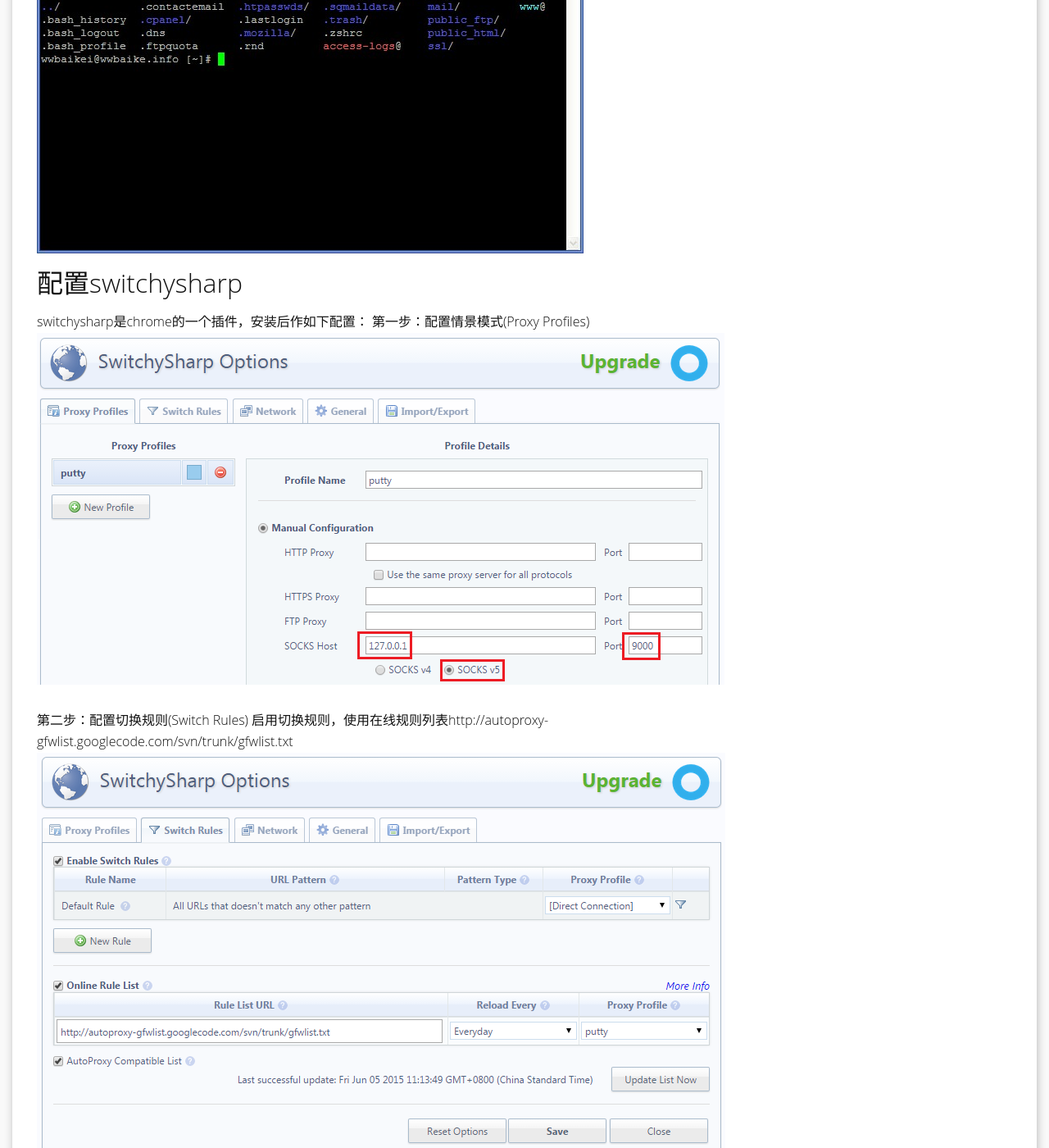
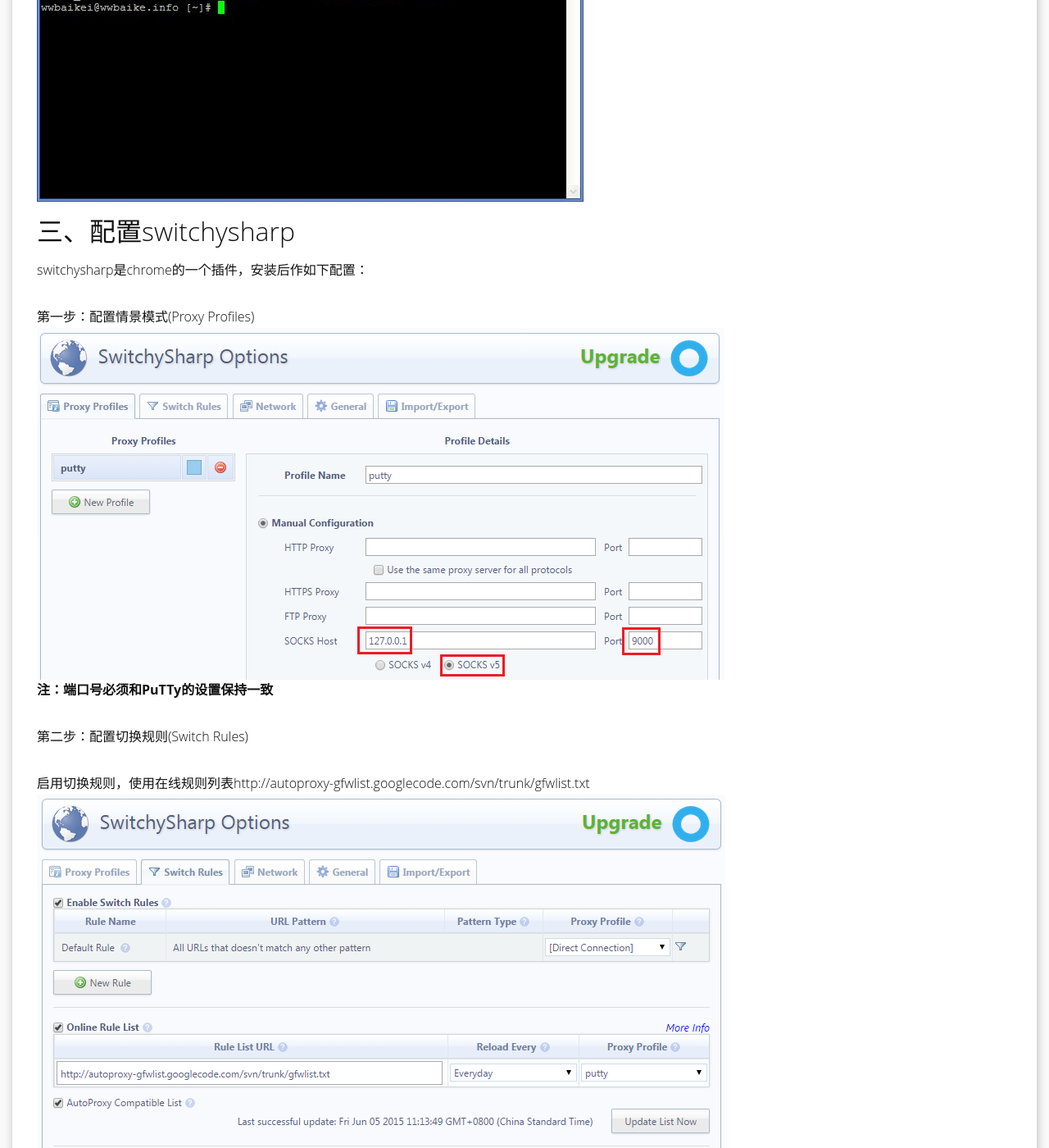
Before and after one commit to Junch/Junch.github.io, a Jekyll site: the page built from _posts/2015-06-05-original-proxy.md, in a window 1280 px wide and 1400 px high, scrolled down 2664 px. Shown: the whole window at 82% size. Built offline with Jekyll 4.4.1, drawn with Linux system fonts in a browser that asks for light colours; some web fonts are replaced; comment, search, counter and statistics services are not loaded; some of the changed text lies outside the part shown.

Commit message:
Update the article about proxy again.

```diff
--- a/_posts/2015-06-05-original-proxy.md
+++ b/_posts/2015-06-05-original-proxy.md
@@ -6,19 +6,17 @@
 categories: ["技巧"]
 ---
 
-##获得SSH账号
+##一、获得SSH账号
 这个是首要条件，否则后面的操作都没有意义。但如何获得SSH账号不在本文的表诉范围。
 
-##配置PuTTy
+##二、配置PuTTy
 
 第一步：打开PuTTy，点击“Session”（打开默认就是此界面），出现如图所示的界面，按图中所示进行操作。
 ![](/images/putty_configure1.jpg)
-
 **注：如果下次想继续使用，只要打开PuTTy，然后选择相应的对话名称，点击“Load”按钮即可。**
 
 第二步：配置PuTTy。接上一步后，点击“Connection”→“SSH”→“Tunnels”，接着按下图所示进行操作即可：
 ![](/images/putty_configure2.jpg)
-
 **注：在此我们使用的端口号是6600，一般我们在此所使用的端口号只要是大于1024的都可以。**
 
 第三步：配置PuTTy。如下图所示，就是我们进行第二步操作后所示的界面：
@@ -30,13 +28,16 @@
 第五步：输入你空间的账户名和密码，即可以出现如下图所示的界面，由下图来看，我们已经成功登录了。
 ![](/images/putty_configure5.jpg)
 
-##配置switchysharp
+##三、配置switchysharp
 
 switchysharp是chrome的一个插件，安装后作如下配置：
+
 第一步：配置情景模式(Proxy Profiles)
 ![](/images/switchysharp1.png)
+**注：端口号必须和PuTTy的设置保持一致**
 
 第二步：配置切换规则(Switch Rules)
+
 启用切换规则，使用在线规则列表http://autoproxy-gfwlist.googlecode.com/svn/trunk/gfwlist.txt
 ![](/images/switchysharp2.png)
 
```
